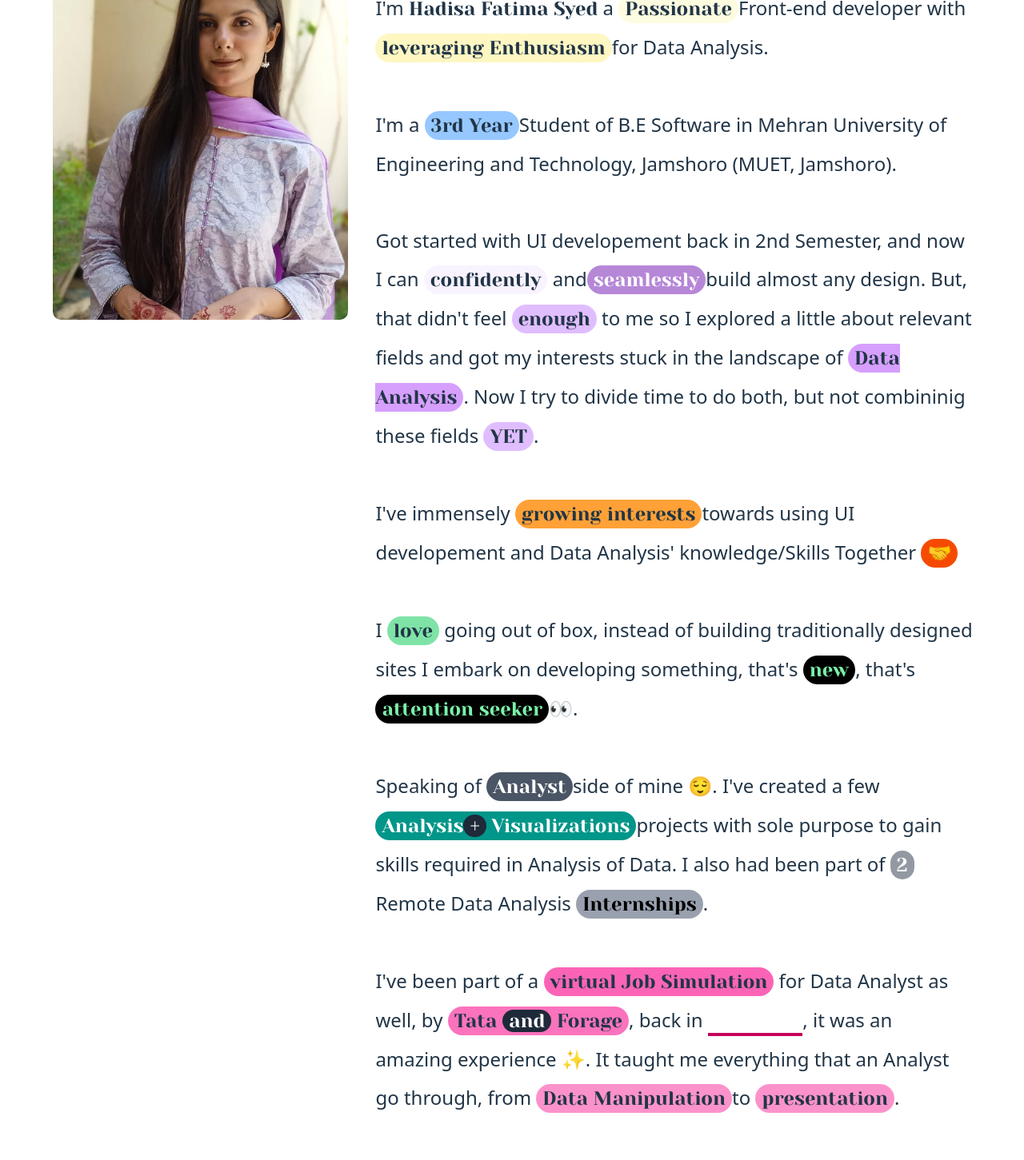
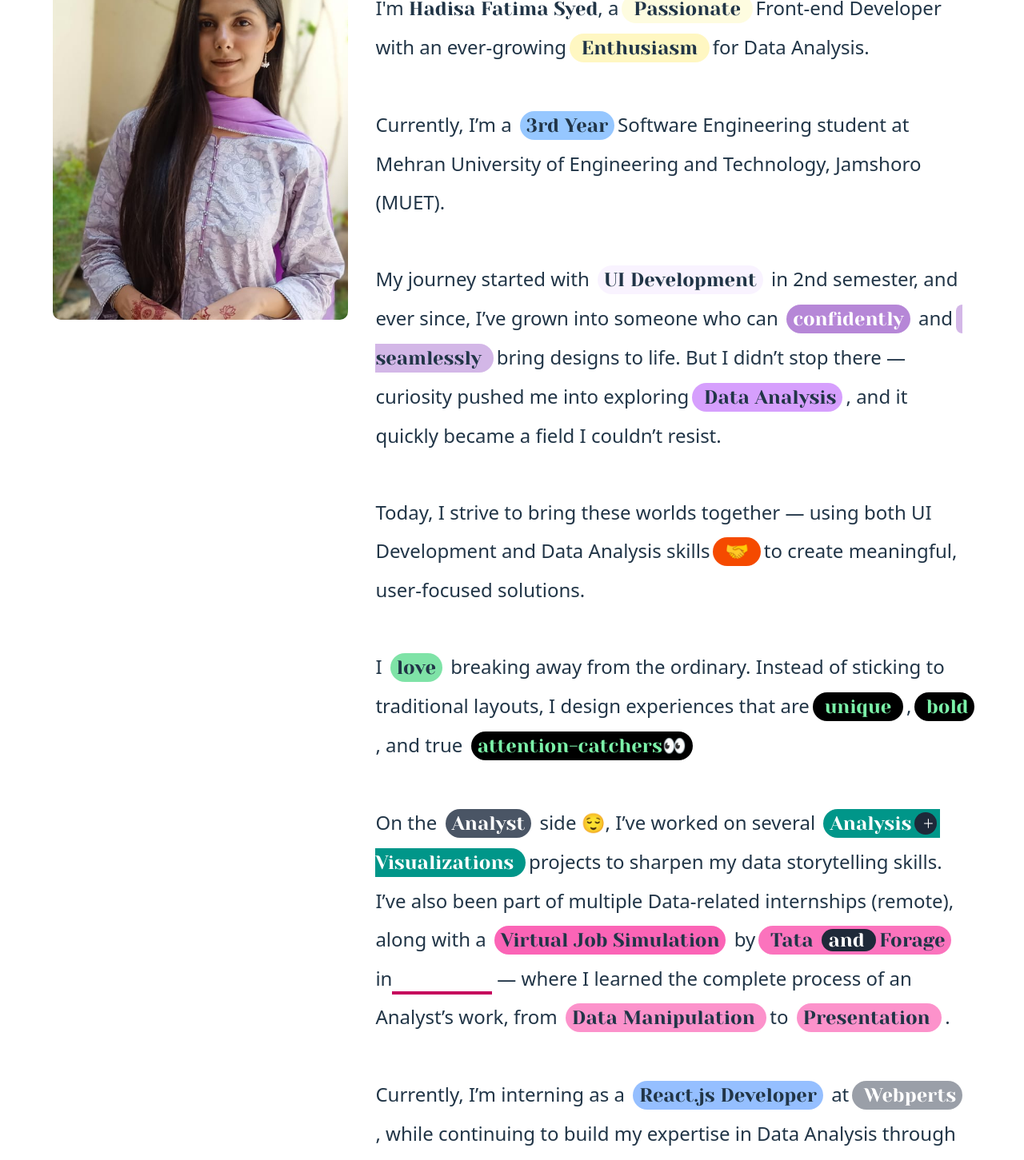
Before and after one commit to hadisafatima/Portfolio, a React (Vite) app: page / in a window 1280 px wide. Shown: the part 940-2391 px from the top of the page at 80% size. Built offline with nearby package versions, Linux system fonts and the light colour scheme.

Commit message:
Updated the About section

```diff
--- a/src/App.jsx
+++ b/src/App.jsx
@@ -5,7 +5,7 @@ import { FaGithub, FaLinkedin, FaEnvelope } from 'react-icons/fa';
 import {
   FaHtml5, FaCss3Alt, FaJsSquare, FaReact, FaGitAlt,
   FaTable, FaChartLine, FaFileExcel, FaThLarge,
-  FaTools, FaChartBar, FaDatabase, FaCode
+  FaTools, FaChartBar, FaDatabase, FaCode,
 } from 'react-icons/fa';
 
 import {
@@ -255,93 +255,86 @@ function App() {
             <p id='aboutheading' className='flex justify-start font-bold text-3xl sm:text-5xl pb-4'>About Me!</p>
 
             <section id='aboutcontent' className='text-left text-[1.5rem]'>
-              <p>I'm <span className=" yeseva-one-regular">Hadisa Fatima Syed</span> a <span
-                      className="bg-yellow-100/50 py-1 px-2 rounded-full font-mono yeseva-one-regular">Passionate</span>
-                  Front-end developer with <span
-                      className="bg-yellow-200/50 py-1 px-2 rounded-full font-mono yeseva-one-regular">leveraging
-                      Enthusiasm</span>
-                  for Data Analysis.</p>
-
-              <br />
-
-              <p>I'm a <span className="bg-blue-400/60 py-1 px-2 rounded-full font-mono yeseva-one-regular">3rd Year</span>
-                  Student
-                  of B.E Software in Mehran University of Engineering
-                  and Technology, Jamshoro (MUET, Jamshoro).</p>
-
-              <br />
-
-              <p>Got started with UI developement back in 2nd Semester, and now I can <span
-                      className="bg-purple-100/50 py-1 px-2 rounded-full font-mono yeseva-one-regular">confidently</span> and
-                  <span
-                      className="bg-purple-800/50 text-white py-1 px-2 rounded-full font-mono yeseva-one-regular">seamlessly</span>
-                  build almost
-                  any design. But, that didn't feel <span
-                      className="bg-purple-400/50 py-1 px-2 rounded-full font-mono yeseva-one-regular">enough</span> to me so
-                  I explored a little about relevant fields
-                  and
-                  got my interests stuck in the
-                  landscape of <span className="bg-purple-600/40 py-1 px-2 rounded-full font-mono yeseva-one-regular">Data
-                      Analysis</span>. Now I
-                  try
-                  to divide time to do both, but not combininig these fields <span
-                      className="bg-purple-400/50 py-1 px-2 rounded-full font-mono yeseva-one-regular">YET</span>.
+              <p>
+                I'm <span className=" yeseva-one-regular">Hadisa Fatima Syed</span>, a
+                <span className="bg-yellow-100/50 py-1 px-2 mx-1 rounded-full font-mono yeseva-one-regular"> Passionate </span>
+                Front-end Developer with an ever-growing
+                <span className="bg-yellow-200/50 py-1 px-2 mx-1 rounded-full font-mono yeseva-one-regular"> Enthusiasm </span>
+                for Data Analysis.
               </p>
 
               <br />
 
-              <p>I've immensely <span className="bg-orange-400/80 py-1 px-2 rounded-full font-mono yeseva-one-regular">growing
-                      interests</span>
-                   towards using UI developement and Data Analysis' knowledge/Skills
-                  Together <span className="bg-orange-600 py-1 px-2 rounded-full font-mono yeseva-one-regular">🤝</span></p>
+              <p>
+                Currently, I’m a <span className="bg-blue-400/60 py-1 px-2 mx-1 rounded-full font-mono yeseva-one-regular">3rd Year</span>
+                Software Engineering student at Mehran University of Engineering and Technology, Jamshoro (MUET).
+              </p>
 
               <br />
 
-              <p>I <span className="bg-green-500/50 py-1 px-2 rounded-full font-mono yeseva-one-regular">love</span> going out
-                  of box, instead of
-                  building traditionally designed sites I embark on developing
-                  something, that's <span
-                      className="bg-black text-green-300 py-1 px-2 rounded-full font-mono yeseva-one-regular">new</span>,
-                  that's <span
-                      className="bg-black text-green-300 py-1 px-2 rounded-full font-mono yeseva-one-regular">attention
-                      seeker</span>
-                  👀. </p>
+              <p>
+                My journey started with <span className="bg-purple-100/50 py-1 px-2 mx-1 rounded-full font-mono yeseva-one-regular">UI Development</span> in 2nd semester, and ever since,
+                I’ve grown into someone who can <span className="bg-purple-800/50 text-white py-1 px-2 mx-1 rounded-full font-mono yeseva-one-regular">confidently</span> and
+                <span className="bg-purple-800/30 py-1 px-2 mx-1 rounded-full font-mono yeseva-one-regular"> seamlessly </span>
+                bring designs to life. But I didn’t stop there — curiosity pushed me into exploring
+                <span className="bg-purple-600/40 py-1 px-2 mx-1 rounded-full font-mono yeseva-one-regular"> Data Analysis</span>,
+                and it quickly became a field I couldn’t resist.
+              </p>
 
               <br />
 
-              <p>Speaking of <span
-                      className="bg-gray-600 text-white py-1 px-2 rounded-full font-mono yeseva-one-regular">Analyst</span>
-                      side of mine 😌. I've created a few <span className='bg-teal-600 text-white py-1 px-2 rounded-full font-mono yeseva-one-regular'>Analysis
-                      <span className='bg-gray-800 text-white py-0 px-2 rounded-full font-mono yeseva-one-regular'>+</span> Visualizations</span>
-                      projects with sole purpose to gain skills required in Analysis of Data.
-                I also had been part of <span
-                      className="bg-gray-600/60 text-white py-1 px-2 rounded-full font-mono yeseva-one-regular">2</span> Remote Data Analysis <span
-                      className="bg-gray-400 text-black py-1 px-2 rounded-full font-mono yeseva-one-regular">Internships</span>.</p>
+              <p>
+                Today, I strive to bring these worlds together — using both UI Development and Data Analysis skills
+                <span className="bg-orange-600 py-1 px-2 mx-1 rounded-full font-mono yeseva-one-regular"> 🤝 </span>
+                to create meaningful, user-focused solutions.
+              </p>
 
               <br />
 
-              <p>I've been part of a <span className="bg-pink-400 py-1 px-2 rounded-full font-mono yeseva-one-regular">virtual
-                      Job
-                      Simulation</span> for Data Analyst as well, by <span
-                      className="bg-pink-400/90 py-1 px-2 rounded-full font-mono yeseva-one-regular">Tata <span className='bg-gray-800 text-white py-0 px-2 rounded-full font-mono yeseva-one-regular'>and</span> Forage</span>, back in <span className="border-b-4 border-b-pink-700 text-white/60 font-bold">April 2025</span>, it was an
-                  amazing experience ✨. It taught me everything that an Analyst go through, from <span
-                      className="bg-pink-400/70 py-1 px-2 rounded-full font-mono yeseva-one-regular">Data Manipulation</span>
-                  to <span className="bg-pink-400/70 py-1 px-2 rounded-full font-mono yeseva-one-regular">presentation
-                  </span>.</p>
+              <p>
+                I <span className="bg-green-500/50 py-1 px-2 mx-1 rounded-full font-mono yeseva-one-regular"> love</span> breaking away from the ordinary.
+                Instead of sticking to traditional layouts, I design experiences that are
+                <span className="bg-black text-green-300 py-1 px-2 mx-1 rounded-full font-mono yeseva-one-regular"> unique </span>,
+                <span className="bg-black text-green-300 py-1 px-2 mx-1 rounded-full font-mono yeseva-one-regular"> bold </span>,
+                and true <span className="bg-black text-green-300 py-1 px-2 mx-1 rounded-full font-mono yeseva-one-regular"> attention-catchers👀 </span>
+              </p>
 
               <br />
 
-              <p><span className="bg-yellow-400 py-1 px-2 rounded-full font-mono yeseva-one-regular">Fun Fact
-                      😶‍🌫️:</span> Free me is a <span className="bg-purple-400 py-1 px-2 rounded-full font-mono yeseva-one-regular">Rope Jumper</span>
-                  ❤️‍🔥 or on a killing spree in a <span
-                      className="bg-orange-400 py-1 px-2 rounded-full font-mono yeseva-one-regular">FreeFire</span> room 🔥.
+              <p>
+                On the <span className="bg-gray-600 text-white py-1 px-2 mx-1 rounded-full font-mono yeseva-one-regular"> Analyst</span> side 😌,
+                I’ve worked on several <span className='bg-teal-600 text-white py-1 px-2 mx-1 rounded-full font-mono yeseva-one-regular'> Analysis
+                  <span className='bg-gray-800 text-white py-0 px-1 mx-1 rounded-full font-mono yeseva-one-regular'> + </span> Visualizations </span> projects
+                to sharpen my data storytelling skills.
+                I’ve also been part of multiple Data-related internships (remote),
+                along with a <span className="bg-pink-400 py-1 px-2 mx-1 rounded-full font-mono yeseva-one-regular">Virtual Job Simulation</span> by
+                <span className="bg-pink-400/90 py-1 px-2 mx-1 rounded-full font-mono yeseva-one-regular"> Tata <span className='bg-gray-800 text-white py-0 px-2 mx-1 rounded-full font-mono yeseva-one-regular'> and </span> Forage </span> in
+                <span className="border-b-4 border-b-pink-700 text-white/60 font-bold"> April 2025</span> —
+                where I learned the complete process of an Analyst’s work, from <span className="bg-pink-400/70 py-1 px-2 mx-1 rounded-full font-mono yeseva-one-regular"> Data Manipulation </span>
+                to <span className="bg-pink-400/70 py-1 px-2 mx-1 rounded-full font-mono yeseva-one-regular"> Presentation </span>.
               </p>
 
+              <br />
+
+              <p>
+                Currently, I’m interning as a <span className="bg-blue-500/50 py-1 px-2 mx-1 rounded-full font-mono yeseva-one-regular">React.js Developer</span> at
+                <span className="bg-gray-700/50 text-white py-1 px-2 mx-1 rounded-full font-mono yeseva-one-regular"> Webperts </span>,
+                while continuing to build my expertise in Data Analysis through projects and internships.
+              </p>
+
+              <br />
+
+              <p>
+                <span className="bg-yellow-400 py-1 px-2 mx-1 rounded-full font-mono yeseva-one-regular"> Fun Fact 😶‍🌫️:</span>
+                When I’m not coding or analyzing, I’m probably a
+                <span className="bg-purple-400 py-1 px-2 mx-1 rounded-full font-mono yeseva-one-regular"> Rope Jumper </span> ❤️‍🔥
+                or going on a spree in a <span className="bg-orange-400 py-1 px-2 mx-1 rounded-full font-mono yeseva-one-regular"> FreeFire </span> room 🔥.
+              </p>
             </section>
           </section>
         </section>
+      </div>
 
-      </div>
 
 
       {/* SKILLS SECTION */}
@@ -365,8 +358,7 @@ function App() {
             <button
               key={category}
               onClick={() => setSelectedCategory(category)}
-              className={`px-4 py-2 rounded-full font-semibold border ${
-                selectedCategory === category
+              className={`px-4 py-2 rounded-full font-semibold border ${selectedCategory === category
                   ? "bg-white text-purple-300"
                   : "text-[#a4a2a2] border-purple-300/80 hover:bg-white/10"
                 }`}
```
Lines whose indentation alone changed are shown as unchanged.
